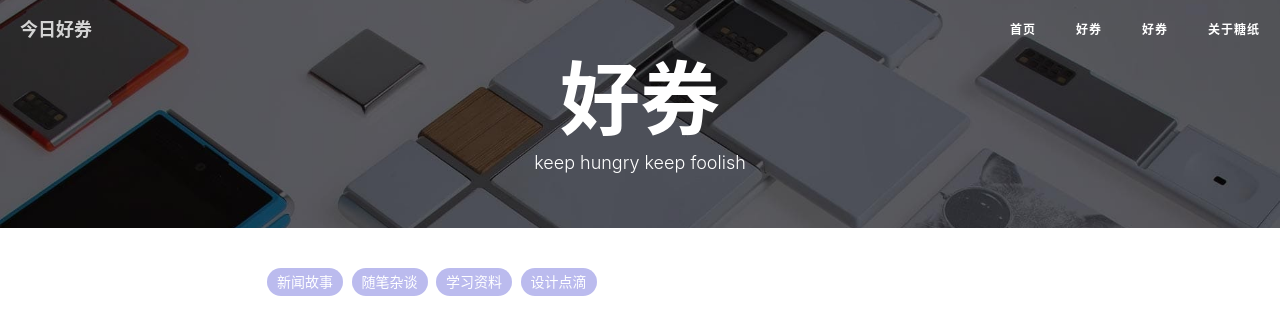
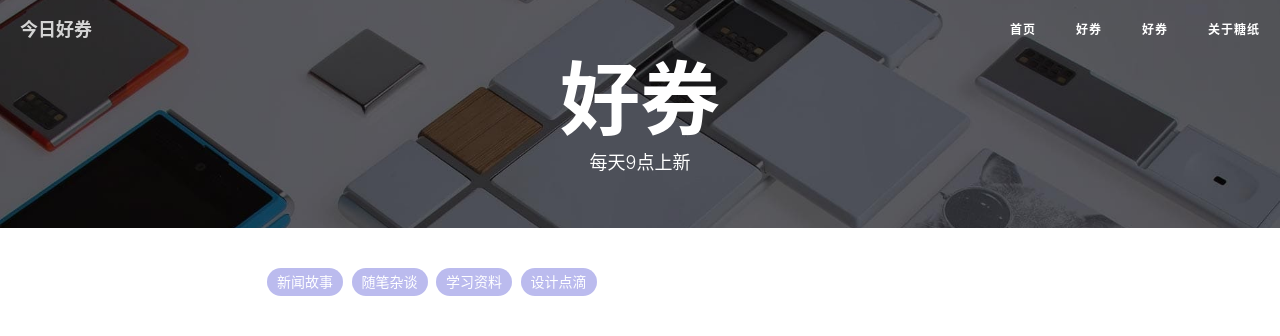
Before and after one commit to jrhq/jrhq.github.io, a Jekyll site: the page built from 2-tags.html, in a window 1280 px wide. Shown: the top 336 px of the page. Built offline with Jekyll 4.4.1, drawn with Linux system fonts in a browser that asks for light colours; nearby versions of some CDN libraries; comment, search, counter and statistics services are not loaded.

Commit message:
Update 2-tags.html

```diff
--- a/2-tags.html
+++ b/2-tags.html
@@ -1,7 +1,7 @@
 ---
 title: 好券
 layout: default
-description: keep hungry keep foolish
+description: 每天9点上新
 header-img: "img/tag-bg.jpg"
 ---
 
```
